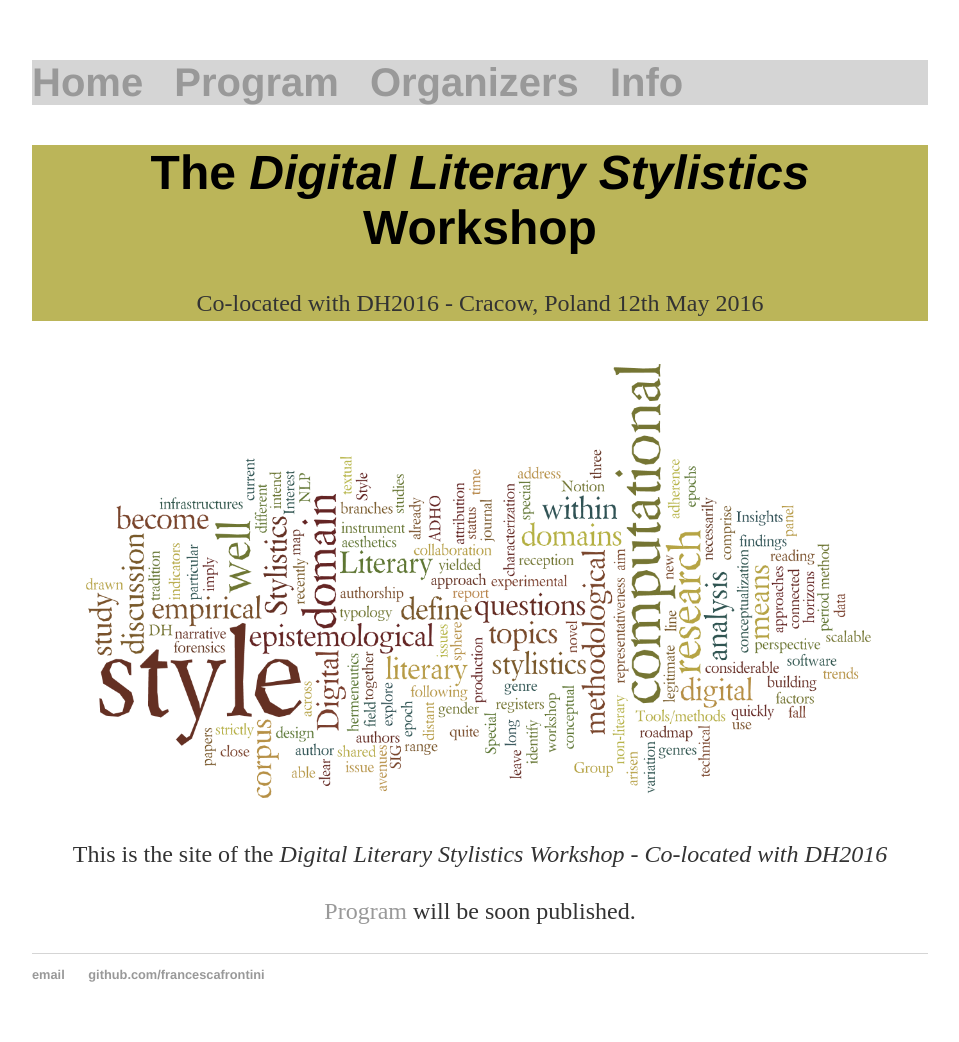
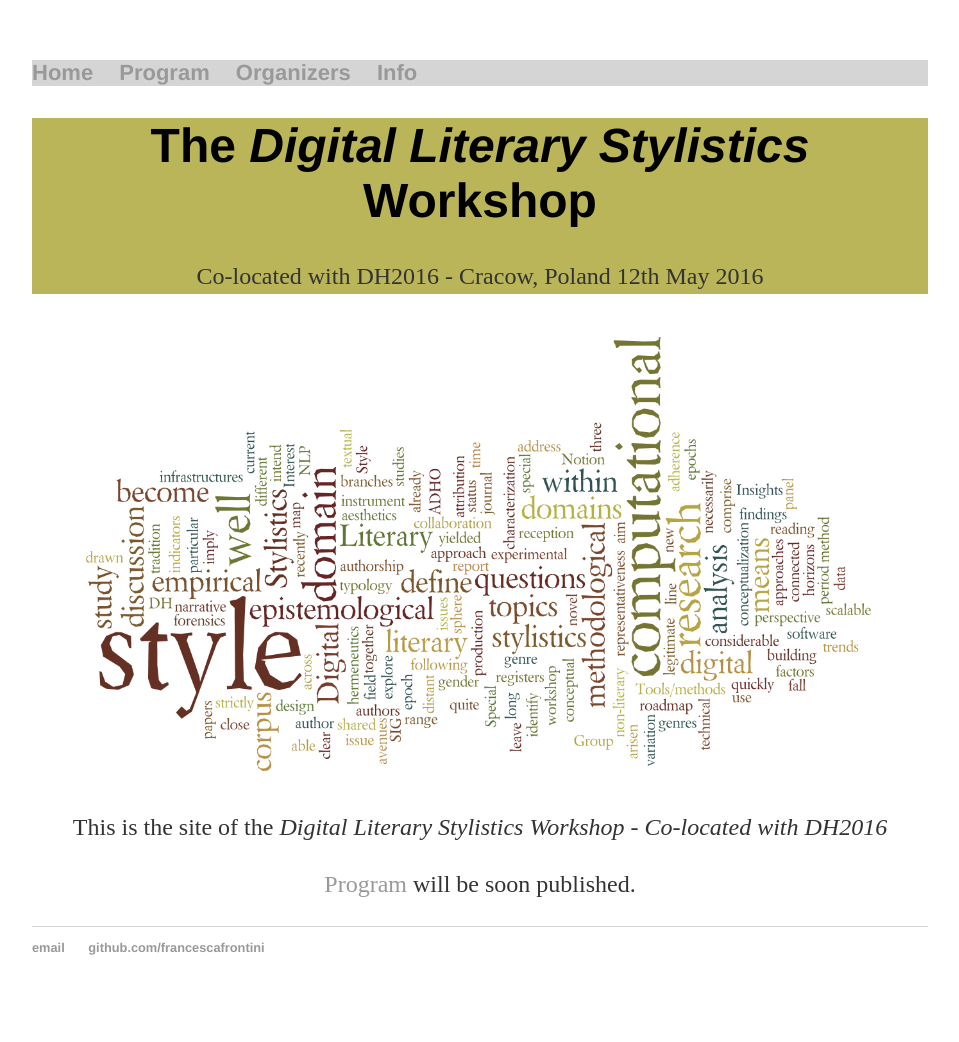
Before and after one commit to DigitalLiteraryStylistic/-DigitalLiteraryStylistic.github.io, a Jekyll site: the page built from index.html, in a window 1280 px wide. Shown: the whole page, without its empty margins (160-1119 px from the left). Built offline with Jekyll 4.4.1, drawn with Linux system fonts in a browser that asks for light colours; after the commit the page ends 1015 px from its top, so only the background shows below that.

Commit message:
Update main.css

```diff
--- a/css/main.css
+++ b/css/main.css
@@ -14,7 +14,7 @@
 }
 
 nav {
-    font-size: 40px;
+    font-size: 22px;
     background: #d5d5d5;
 }
 
```
